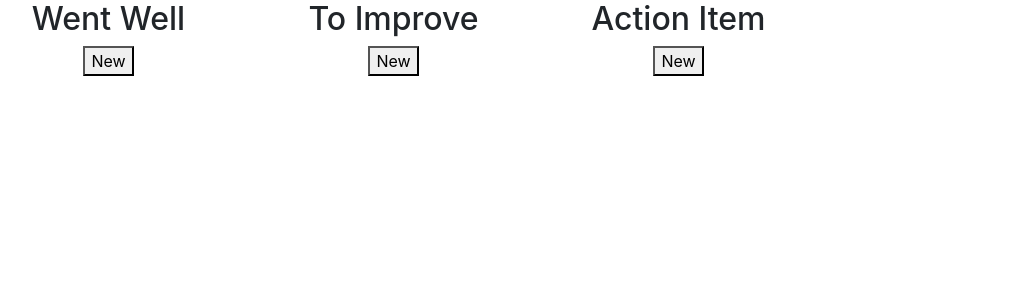
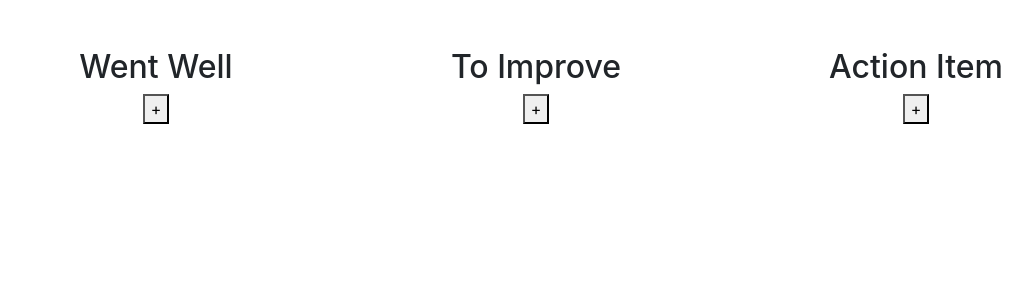
Before and after one commit to spencerhass15/retro-board, a React (Create React App) app: page / in a window 1280 px wide. Shown: the top 300 px of the page, without its empty margins (104-1136 px from the left). Built offline with nearby package versions, Linux system fonts and the light colour scheme.

Commit message:
updated cards file

```diff
--- a/src/App.js
+++ b/src/App.js
@@ -12,9 +12,9 @@ function App() {
   return (
     <div className="container">
       <div className="row text-center">
-        <Board className="col-md-3 text-center p-5" title="Went Well" board="wentWell" state={state} setState={setState} />
-        <Board className="col-md-3 text-center p-5" title="To Improve" board="toImprove" state={state} setState={setState} />
-        <Board className="col-md-3 text-center p-5" title="Action Item" board="actionItem" state={state} setState={setState} />
+        <Board className="col-md-4 text-center p-5" title="Went Well" board="wentWell" state={state} setState={setState} />
+        <Board className="col-md-4 text-center p-5" title="To Improve" board="toImprove" state={state} setState={setState} />
+        <Board className="col-md-4 text-center p-5" title="Action Item" board="actionItem" state={state} setState={setState} />
 
       </div>
     </div>
--- a/src/RetroBoard.js
+++ b/src/RetroBoard.js
@@ -7,11 +7,11 @@ import Board from "./components/Board";
 function RetroBoard() {
     const [state, setState] = useState([])
     return (
-        <div className="container">
+        <div className="container pt-5">
             <div className="row text-center">
-                <Board className="col-md-3 text-center p-5" title="Went Well" board="wentWell" state={state} setState={setState} />
-                <Board className="col-md-3 text-center p-5" title="To Improve" board="toImprove" state={state} setState={setState} />
-                <Board className="col-md-3 text-center p-5" title="Action Item" board="actionItem" state={state} setState={setState} />
+                <Board className="col-md-4 text-center p-5" title="Went Well" board="wentWell" state={state} setState={setState} />
+                <Board className="col-md-4 text-center p-5" title="To Improve" board="toImprove" state={state} setState={setState} />
+                <Board className="col-md-4 text-center p-5" title="Action Item" board="actionItem" state={state} setState={setState} />
 
             </div>
         </div>
--- a/src/components/Board.jsx
+++ b/src/components/Board.jsx
@@ -1,5 +1,5 @@
 import React from "react";
-import Card from "./Cards"
+import Cards from "./Cards"
 
 function Board(props) {
     const createNew = () => {
@@ -18,14 +18,15 @@ function Board(props) {
         ])
     }
     return (
-        <div className="col-md-3">
+        <div className="col-md-4">
             <h2>{props.title}</h2>
-            <button onClick={createNew}>New</button>
+            <button onClick={createNew}>+</button>
+            {console.log(props.state)}
             <div>
                 {props.state.map((card, index) => {
                     if (card.board === props.board) {
-                        return (
-                            <Card
+                        return (card.board === props.board &&
+                            <Cards
                                 key={index}
                                 state={props.state}
                                 setState={props.setState}
--- a/src/components/Cards.jsx
+++ b/src/components/Cards.jsx
@@ -2,122 +2,66 @@ import React, { useState } from "react";
 
 
 function Cards() {
-  const [count, setCount] = useState(0);
-  const [down, setDown] = useState(0);
+
   const [cards, setCards] = useState([{ name: "" }]);
-  const [newCard, setNewCard] = useState("");
+  // const [newCard, setNewCard] = useState("");
 
 
-  const add = card => setCards([...cards, card]);
+  // const add = card => setCards([...cards, card]);
 
   const remove = index => {
     setCards([...cards.slice(0, index), ...cards.slice(index + 1)]);
+    //setCards([]);
   };
 
-  const handleAddClick = () => {
-    if (newCard === "") {
-      return;
-    }
-    add({ name: newCard });
-    setNewCard("");
-  };
+  // const handleAddClick = () => {
+  //   if (newCard === "") {
+  //     return;
+  //   }
+  //   add({ name: newCard });
+  //   setNewCard("");
+  // };
 
   return (
     <>
-      <div className="">
-        {cards.map((card, index) => {
-          return <Card card={card} onRemove={() => remove(index)} />;
-        })}
-      </div>
-      <div className="-card">
-        <input
+
+      <div className="-card pt-3">
+        {/* <textarea
           type="text"
           value={newCard}
           onChange={event => setNewCard(event.target.value)}
-        />
-        <button onClick={handleAddClick}>Add new</button>
-        <div>
-          <i class="fas fa-thumbs-up" onClick={() => setCount(down + 1)}>{count}</i>
-          <i class="fas fa-thumbs-down" onClick={() => setDown(down + 1)}>{down}</i>
+        /> */}
+        {/* <button onClick={handleAddClick}>Add Text</button> */}
+        <div className="mt-3">
+          {/* <i className="fas fa-thumbs-up fa-2x" onClick={() => setCount(down + 1)}>{count}</i>
+          <i className="fas fa-thumbs-down fa-2x pl-3" onClick={() => setDown(down + 1)}>{down}</i> */}
+          <div className="">
+            {cards.map((card, index) => {
+              return <Card card={card} color={'#dcdcdc'} onRemove={() => remove(index)} />;
+            })}
+          </div>
         </div>
+
       </div>
     </>
   );
 }
 
-function Card({ card, onRemove }) {
+function Card({ card, onRemove, color }) {
+  const [up, setUp] = useState(0);
+  const [down, setDown] = useState(0);
   return (
-    <div className="">
+    <div className="p-5" style={{ backgroundColor: color }}>
       <span>{card.name}</span>
-      <button onClick={onRemove}>Remove</button>
+      <textarea />
+      <div className="d-flex justify-content-between p-2"><i className="fas fa-thumbs-up fa-2x" onClick={() => setUp(up + 1)}>{up}</i>
+        <i className="fas fa-trash-alt fa-2x" onClick={onRemove}></i>
+        <i className="fas fa-thumbs-down fa-2x pl-3" onClick={() => setDown(down + 1)}>{down}</i>
+      </div>
+
 
     </div>
   );
 }
 
-
-//     const [title, setTitle] = useState(props.state.title)
-
-//     const handleTitle = () => {
-//         const newState = [...props.state];
-//         const newCard = {
-//             title: title
-//         };
-
-//         props.setState([
-//             ...newState,
-//             newCard
-//         ]);
-//     };
-
-//     // const setTitle = (index, title) => {
-//     //     const newCards = [...cards];
-//     //     newCards[index] = {
-//     //         ...newCards[index],
-//     //         title: title
-//     //     };
-//     //     setState(newCards);
-//     // };
-//     // const deleteFromList = indexToDelete => {
-//     //     setTitle(
-//     //         [...title].filter((item, index) => index !== indexToDelete)
-//     //     );
-//     // };
-
-
-//     console.log(props.state)
-
-//     return (
-//         <div className={`${props.className || ""} card card-body bg-warning`}>
-//             <div>
-//                 <input
-//                     type="text"
-//                     placeholder="Title"
-//                     aria-label="Title"
-//                     value={title}
-
-//                     onChange={e => handleTitle(e.target.value)}
-//                     className="input-clear"
-//                 />
-//                 <button onClick={handleTitle}>Add</button>
-//                 <button
-//                     aria-label="Delete"
-//                     title="Delete"
-//                     className="btn"
-
-//                 >
-//                     Delete
-//                 </button>
-//                 <h1>{count}</h1>
-//       <h1>{down}</h1>
-//       <button onClick={() => setCount(count + 1)}>Like</button>
-//       <button onClick={() => setDown(down + 1)}>Dislike</button>
-//             </div>
-
-//         </div>
-//     );
-// }
-
-
-
 export default Cards;
```
